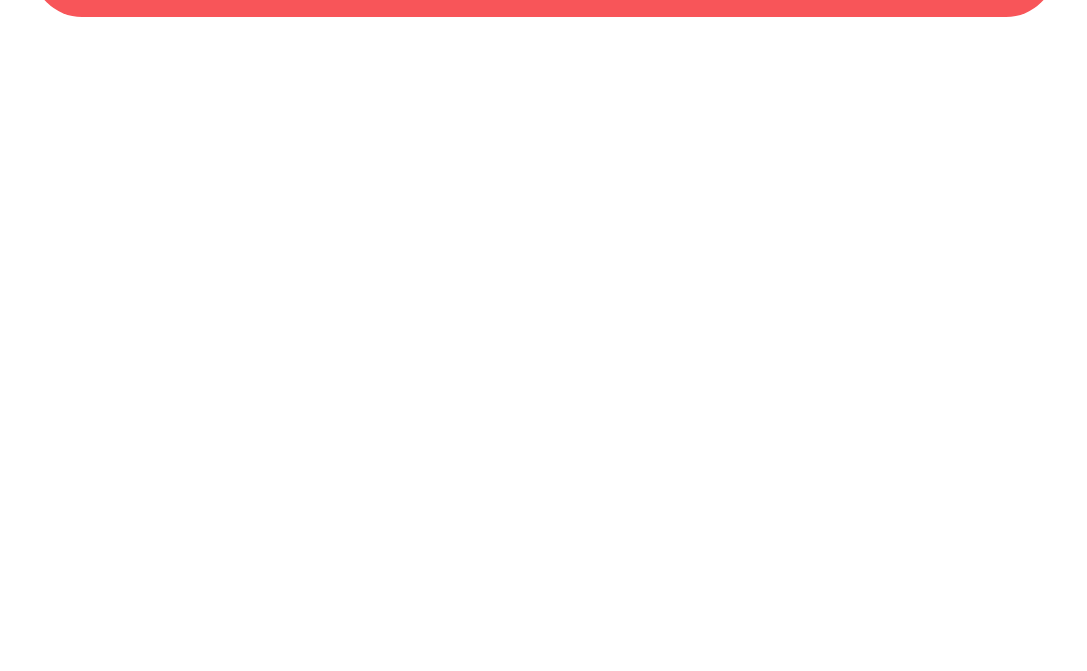
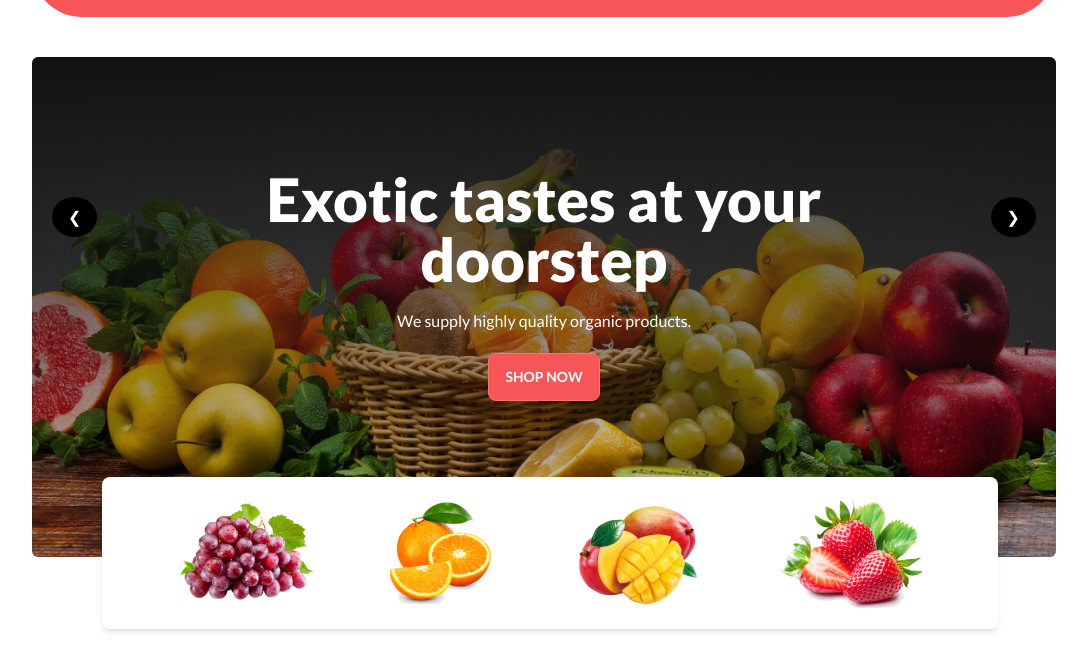
Before and after one commit to Shahadat-BD/BBA3-Fruits-Brust-Assignment, a plain HTML site: page index.html in a window 1280 px wide. Shown: the part 103-774 px from the top of the page, without its empty margins (96-1183 px from the left). Drawn offline with nearby package versions, Linux system fonts and the light colour scheme.

Commit message:
banner section and position fruite are added

```diff
--- a/index.html
+++ b/index.html
@@ -17,10 +17,26 @@
      .font-lato{
         font-family: 'Lato', sans-serif;
      }
+     .slider-1{
+        background-image: linear-gradient(180deg, #121212 0%, rgba(18, 18, 18, 0.00) 100%),url(./images/banner1.png);
+      }
+      .slider-2{
+        background-image:linear-gradient(180deg, #121212 0%, rgba(18, 18, 18, 0.00) 100%),url(./images/banner3.png);
+      }
+      .slider-3{
+        background-image: linear-gradient(180deg, #121212 0%, rgba(18, 18, 18, 0.00) 100%),url(./images/banner4.png);
+      }
+
+      .slider-1,.slider-2,.slider-3{
+        background-position:center,center;
+        background-size: cover,cover;
+        background-repeat: no-repeat;
+        width: 100%;
+      }
  </style>
 </head>
 <body class="font-lato">
-        <header class="lg:mx-32 mx-3 mt-5">
+        <header class="lg:mx-32 mx-5 mt-5 mb-32">
               <!-- navbar section start here . it's a main part -->
               <div class="navbar bg-base-100 lg:bg-[#F85559] lg:h-[100px] lg:rounded-[600px] lg:px-10">
                 <div class="navbar-start">
@@ -68,7 +84,57 @@
                 </div>
               </div>
               <!-- banner section start here .it's a main part-->
-              <!-- fruits positioning start here.it's a bonus part -->
+              <section class="mb-10">
+               <!-- slider 1 -->
+               <div class="carousel w-full lg:mt-10 mt-3 relative">
+                <div id="slide1" class="carousel-item relative w-full h-[500px]">
+                        <div class="slider-1 rounded-md lg:h-[500px] h-[70%]  text-center pt-28 ">
+                            <h3 class="lg:text-6xl text-2xl  font-extrabold mb-5 text-[#fff]">Exotic tastes at your </br> doorstep</h3>
+                            <p class="lg:w-1/2 w-[95%] m-auto text-[#fff] font-poppins text-base font-normal leading-6">We supply highly quality organic products.</p>
+                           <button class="btn btn-error bg-[#F85559] mt-5 text-white">Shop Now</button>
+                    </div>
+                  <div class="absolute flex justify-between transform -translate-y-1/2 left-5 right-5 top-40">
+                    <a href="#slide3" class="text-white bg-black px-4 py-2 rounded-[100%]">❮</a>
+                    <a href="#slide2" class="text-white bg-black px-4 py-2 rounded-[100%]">❯</a>
+                  </div>
+                </div>
+                <!-- slider 2  -->
+                <div id="slide2" class="carousel-item  relative w-full h-[500px]">
+                    <div class="slider-2 text-center pt-28 rounded-md lg:h-[500px] h-[70%]">
+                        <h3 class="lg:text-6xl text-2xl font-extrabold mb-5 text-[#fff]">Exotic tastes at your </br> doorstep</h3>
+                        <p class="lg:w-1/2 w-[95%] m-auto text-[#fff] font-poppins text-base font-normal leading-6">We supply highly quality organic products.</p>
+                        <button class="btn btn-error bg-[#F85559] mt-5 text-white">Shop Now</button>
+                </div>
+                  <div class="absolute flex justify-between transform -translate-y-1/2 left-5 right-5 top-40">
+                    <a href="#slide1" class="text-white bg-black px-4 py-2 rounded-[100%]">❮</a>
+                    <a href="#slide3" class="text-white bg-black px-4 py-2 rounded-[100%]">❯</a>
+                  </div>
+                </div>
+                <!-- slider 3 -->
+                <div id="slide3" class="carousel-item relative w-full h-[500px]">
+                    <div class="slider-3 text-center pt-28 rounded-md lg:h-[500px] h-[70%]">
+                        <h3 class="lg:text-6xl text-2xl  font-extrabold mb-5 text-[#fff]">Exotic tastes at your </br> doorstep</h3>
+                        <p class="lg:w-1/2 w-[95%] m-auto text-[#fff] font-poppins text-base font-normal leading-6">We supply highly quality organic products.</p>
+                        <button class="btn btn-error bg-[#F85559] mt-5 text-white">Shop Now</button>
+                </div>
+                  <div class="absolute flex justify-between transform -translate-y-1/2 left-5 right-5 top-40">
+                    <a href="#slide2" class="text-white bg-black px-4 py-2 rounded-[100%]">❮</a>
+                    <a href="#slide1" class="text-white bg-black px-4 py-2 rounded-[100%]">❯</a>
+                  </div>
+                </div>
+              </div>
+
+            <!-- fruits positioning start here.it's a bonus part -->
+                   <div class="lg:block hidden">
+                    <div class="flex justify-center gap-16 bg-[#fff] shadow-md w-[70%] m-auto rounded-lg py-5 -mt-20 ml-[70px] absolute ">
+                        <img src="./images/fruit1.png" alt="" srcset="">
+                        <img src="./images/fruit2.png" alt="" srcset="">
+                        <img src="./images/fruit3.png" alt="" srcset="">
+                        <img src="./images/fruit4.png" alt="" srcset="">
+                   </div>
+                   </div>
+
+              </section>
         </header>
         <main>
              <!-- deal of the day section start here.it's main and bonus part -->
```
